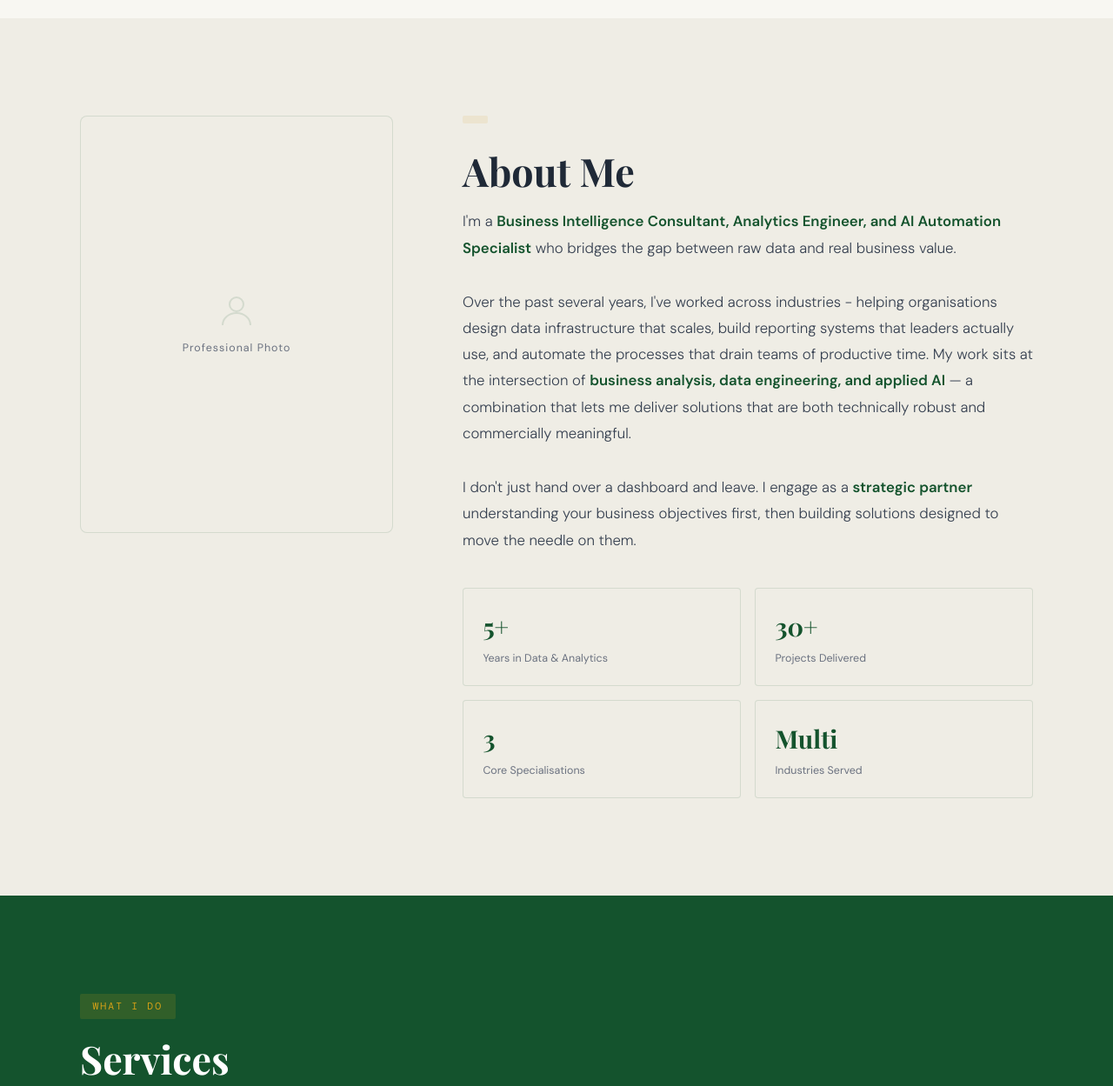
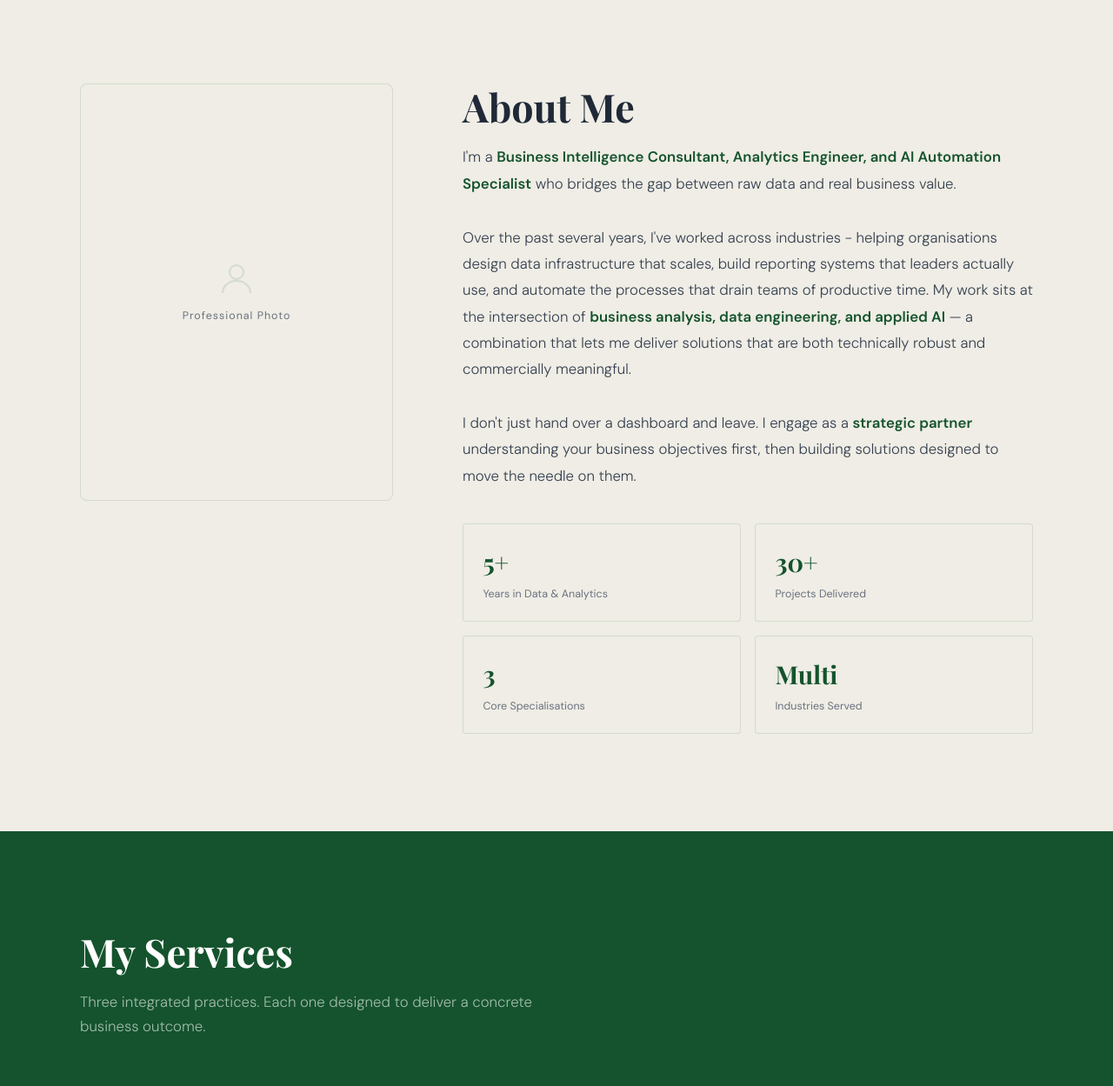
Before and after one commit to ezraonyinkwa/ezraonyinkwawebsite, a plain HTML site: page My website.html in a window 1280 px wide. Shown: the part 1900-3149 px from the top of the page at 87% size. Drawn offline with nearby package versions, Linux system fonts and the light colour scheme; a web font is replaced by a local one.

Commit message:
deleted cross-section labels from the "About Me" and "Services" sections, and removed an em dash from a sentence in the "About Me" section.

```diff
--- a/My website.html
+++ b/My website.html
@@ -771,7 +771,6 @@
 <!-- ══════════ WHY WORK WITH ME ══════════ -->
 <section class="section" id="why">
   <div class="container">
-    <div class="section-label"></div>
     <h2 class="section-title">What You Actually Get</h2>
     <p class="section-subtitle">Not just reports and dashboards measurable business outcomes that improve how your organisation makes decisions.</p>
     <div class="why-grid">
@@ -822,7 +821,6 @@
         </div>
       </div>
       <div class="about-content">
-        <div class="section-label"></div>
         <h2 class="section-title">About Me</h2>
         <p class="about-bio">
           I'm a <strong>Business Intelligence Consultant, Analytics Engineer, and AI Automation Specialist</strong> who bridges the gap between raw data and real business value.
@@ -859,8 +857,7 @@
 <!-- ══════════ SERVICES ══════════ -->
 <section class="section services-bg" id="services">
   <div class="container">
-    <div class="section-label">What I Do</div>
-    <h2 class="section-title">Services</h2>
+    <h2 class="section-title">My Services</h2>
     <p class="section-subtitle">Three integrated practices. Each one designed to deliver a concrete business outcome.</p>
     <div class="services-grid">
       <!-- BI -->
```
